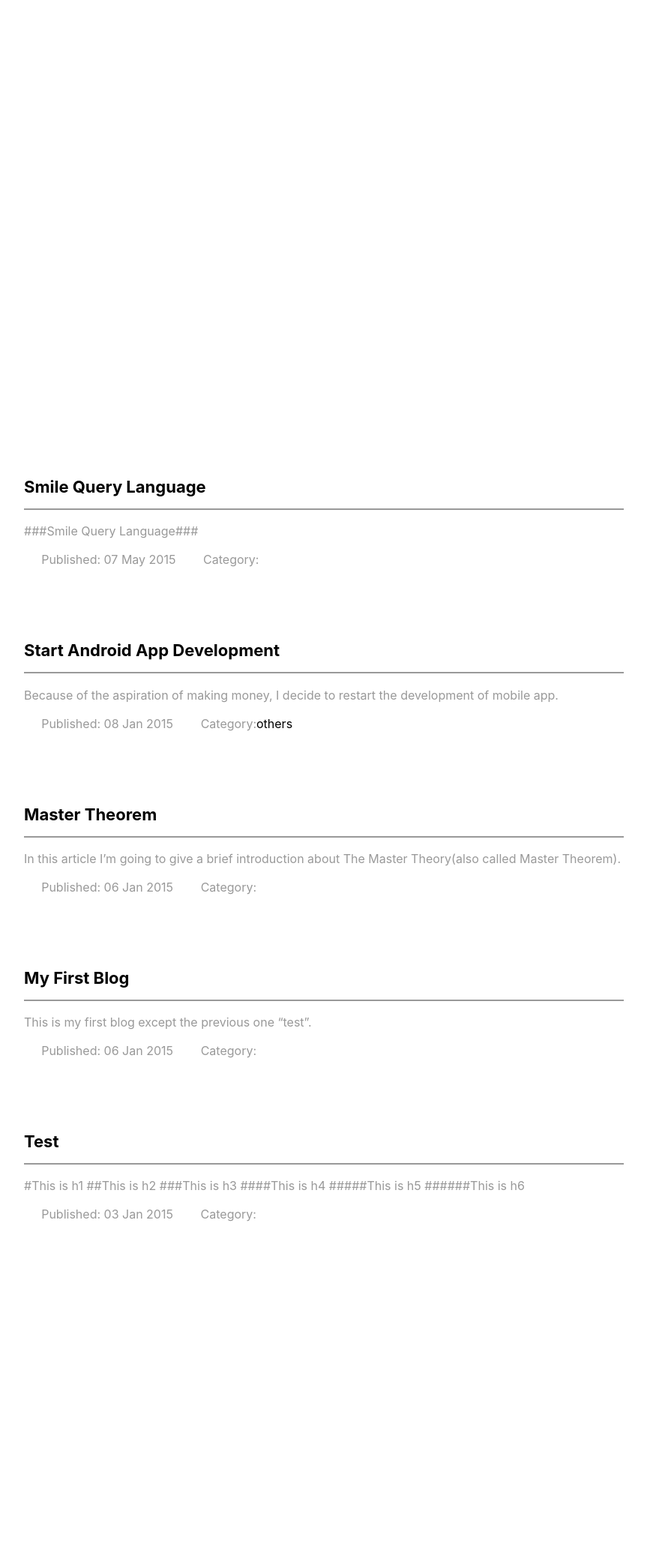
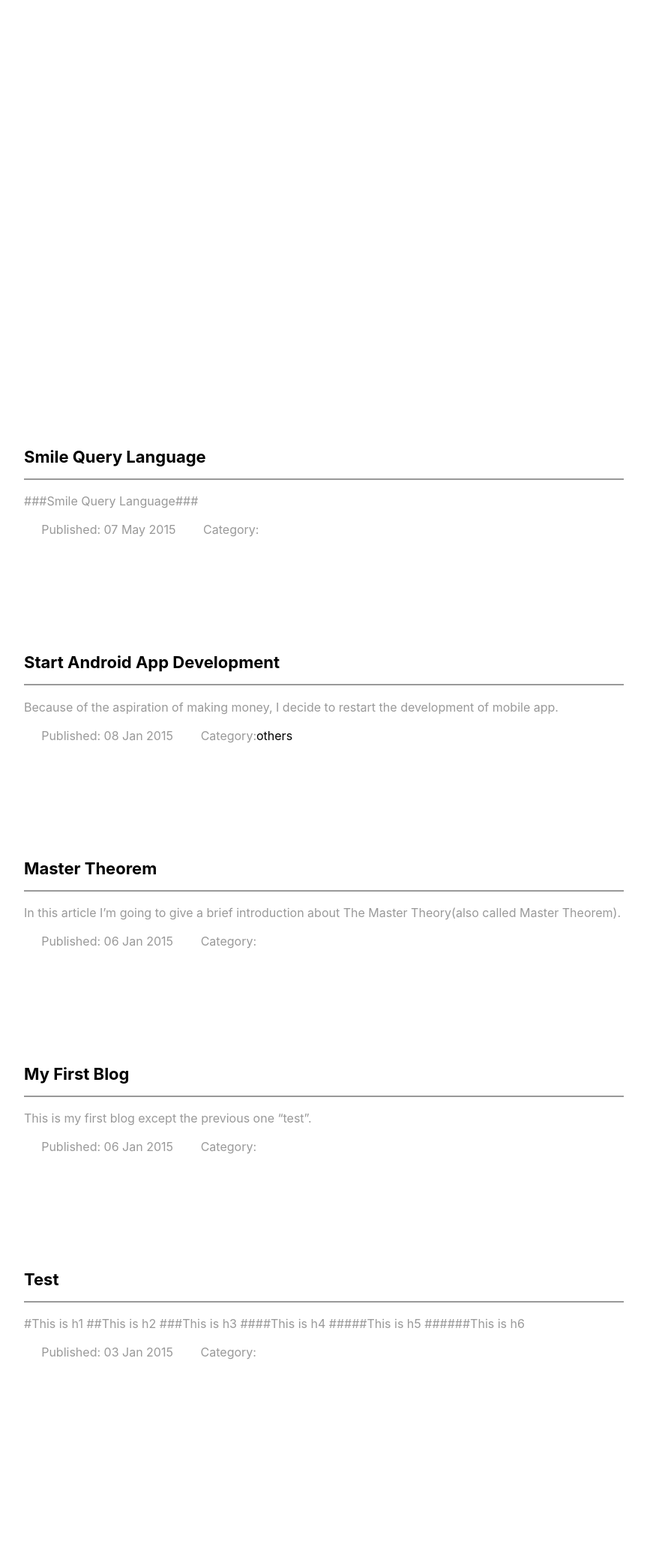
Before and after one commit to wenyuzhao/wenyuzhao.github.io, a Jekyll site: the page built from test.html, in a window 1280 px wide. Shown: the whole page at 75% size, without its empty margins (208-1071 px from the left). Built offline with Jekyll 4.4.1, drawn with Linux system fonts in a browser that asks for light colours; a script that is not in the unit is left out; before the commit the page ends 1711 px from its top, so only the background shows below that.

Commit message:
Update x.html

```diff
--- a/_layouts/x.html
+++ b/_layouts/x.html
@@ -14,7 +14,7 @@
         {% endif %}
         <link href="https://fonts.googleapis.com/icon?family=Material+Icons" rel="stylesheet">
         <style>
-            .t-font {
+            body {
                 font-family: -apple-system, "Helvetica Neue", Helvetica, "Nimbus Sans L", Arial, "Liberation Sans", "PingFang SC", "Hiragino Sans GB", "Source Han Sans CN", "Source Han Sans SC", "Microsoft YaHei", "Wenquanyi Micro Hei", "WenQuanYi Zen Hei", "ST Heiti", SimHei, "WenQuanYi Zen Hei Sharp", sans-serif;
             }
         </style>
@@ -43,7 +43,10 @@
             main {
                 width: 100%;
                 max-width: 800px;
-                margin: 5rem auto;
+                margin: 2.5rem auto;
+            }
+            main article {
+                padding-bottom: 2.5rem;
             }
 
             a  { text-decoration: none; }
@@ -51,6 +54,12 @@
             a:visited { color: #000000; }
             a:hover   { color: #2196f3; }
             a:active  { color: #2196f3; }
+
+            header .info a  { text-decoration: none; }
+            header .info a:link    { color: #ffffff; }
+            header .info a:visited { color: #ffffff; }
+            header .info a:hover   { color: #2196f3; }
+            header .info a:active  { color: #2196f3; }
 
             header .info {
                 display: flex;
@@ -70,7 +79,7 @@
                 {% if page.date %}
                     <p class="info">
                         <i class="material-icons">&#xE24F;</i>
-                        &nbsp;Published:&nbsp;{{ page.date | date_to_string }}&nbsp;&nbsp;&nbsp;
+                        &nbsp;Published:&nbsp;{{ page.date | date_to_string }}&nbsp;&nbsp;&nbsp;&nbsp;&nbsp;
                         <i class="material-icons">&#xE2C7;</i>
                         &nbsp;Category:&nbsp;<a href="{{ site.url }}/categories.html#{{ page.category }}">{{ page.category }}</a>
                     </p>
@@ -79,7 +88,7 @@
         </header>
 
         <main>
-            {{ content }}
+            <article>{{ content }}</article>
             {% if page.comments %}
                 {% include disqus.html %}
             {% endif %}
```
